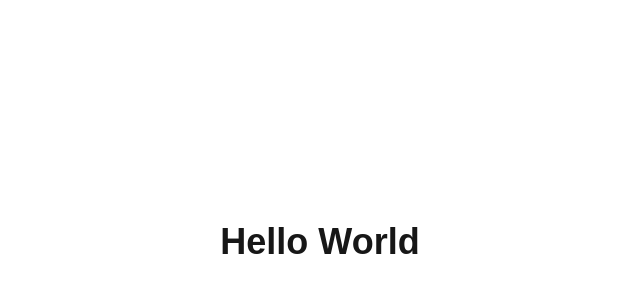
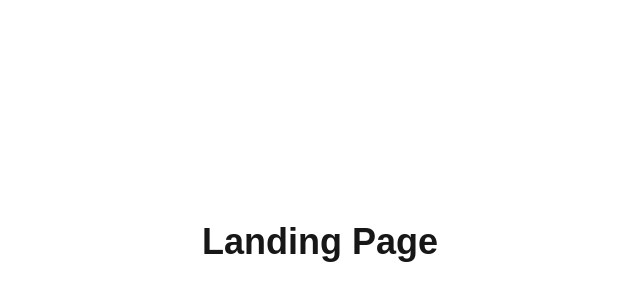
Before and after one commit to lucasheber/template-saas, a Next.js app: page / in a window 1280 px wide. Shown: the part 158-458 px from the top of the page, without its empty margins (320-960 px from the left). Built offline with nearby package versions, Linux system fonts and the light colour scheme.

Commit message:
fix(page): update heading text from "Hello World" to "Landing Page"

```diff
--- a/app/(project)/page.tsx
+++ b/app/(project)/page.tsx
@@ -2,7 +2,7 @@
 export default function Home() {
   return (
     <div className="flex flex-col items-center justify-center min-h-screen p-24">
-      <h1 className="text-4xl font-bold">Hello World</h1>
+      <h1 className="text-4xl font-bold">Landing Page</h1>
     </div>
   );
 }
```
